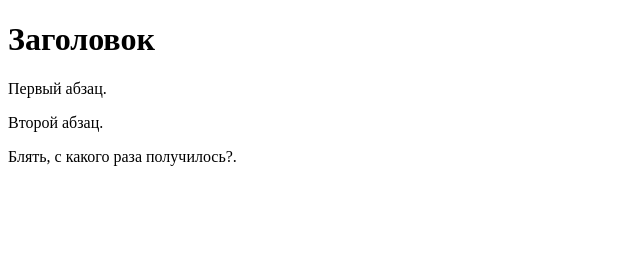
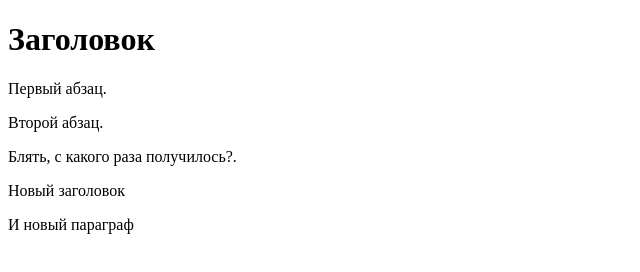
Before and after one commit to Zakamsky/test_for_me-, a plain HTML site: page index.html in a window 1280 px wide. Shown: the whole page, without its empty margins (0-640 px from the left). Drawn offline with Linux system fonts and the light colour scheme.

Commit message:
new paragraph

```diff
--- a/index.html
+++ b/index.html
@@ -10,5 +10,8 @@
   <p>Первый абзац.</p>
   <p>Второй абзац.</p>
   <p>Блять, с какого раза получилось?.</p>
+
+  <h>Новый заголовок</h2>
+  	<p>И новый параграф</p>
  </body>
 </html>
```
